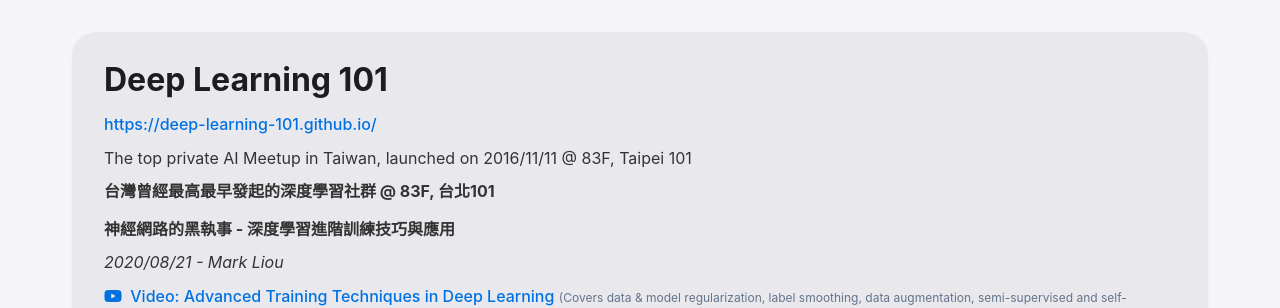
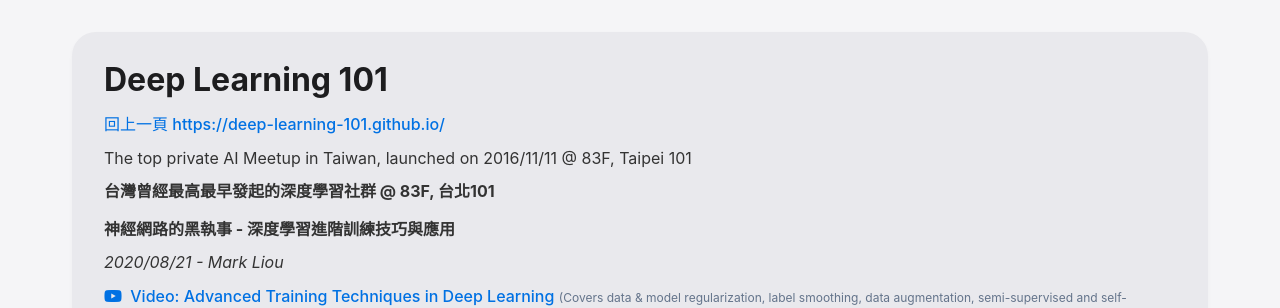
Before and after one commit to Deep-Learning-101/deep-learning-101.github.io, a Jekyll site: the page html/NO44.html, which Jekyll copies as it is, in a window 1280 px wide and 900 px high. Shown: the top 308 px of the window. Built offline with Jekyll 4.4.1, drawn with Linux system fonts in a browser that asks for light colours; nearby versions of some CDN libraries.

Commit message:
Update NO44.html

```diff
--- a/html/NO44.html
+++ b/html/NO44.html
@@ -166,7 +166,7 @@
             <h1 class="top-info-title">Deep Learning 101</h1>
             <div class="top-info-text">
                 <p>
-                    <a href="https://deep-learning-101.github.io/" rel="noopener noreferrer">https://deep-learning-101.github.io/</a>
+                    <a href="https://deep-learning-101.github.io/" rel="noopener noreferrer">回上一頁 https://deep-learning-101.github.io/</a>
                 </p>
                 <p>The top private AI Meetup in Taiwan, launched on 2016/11/11 @ 83F, Taipei 101</p>
                 <p><strong>台灣曾經最高最早發起的深度學習社群 @ 83F, 台北101</strong></p>
```
